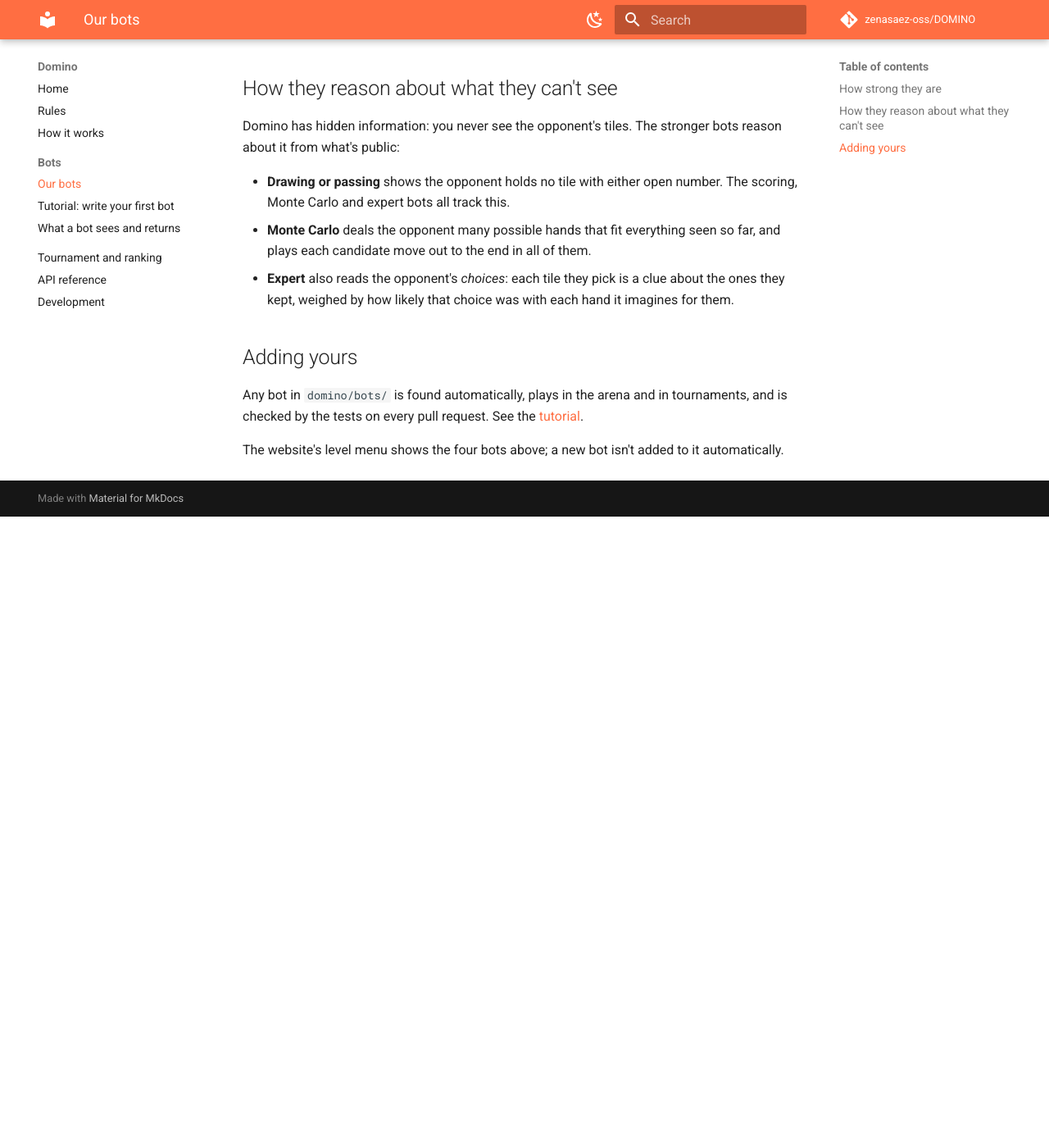
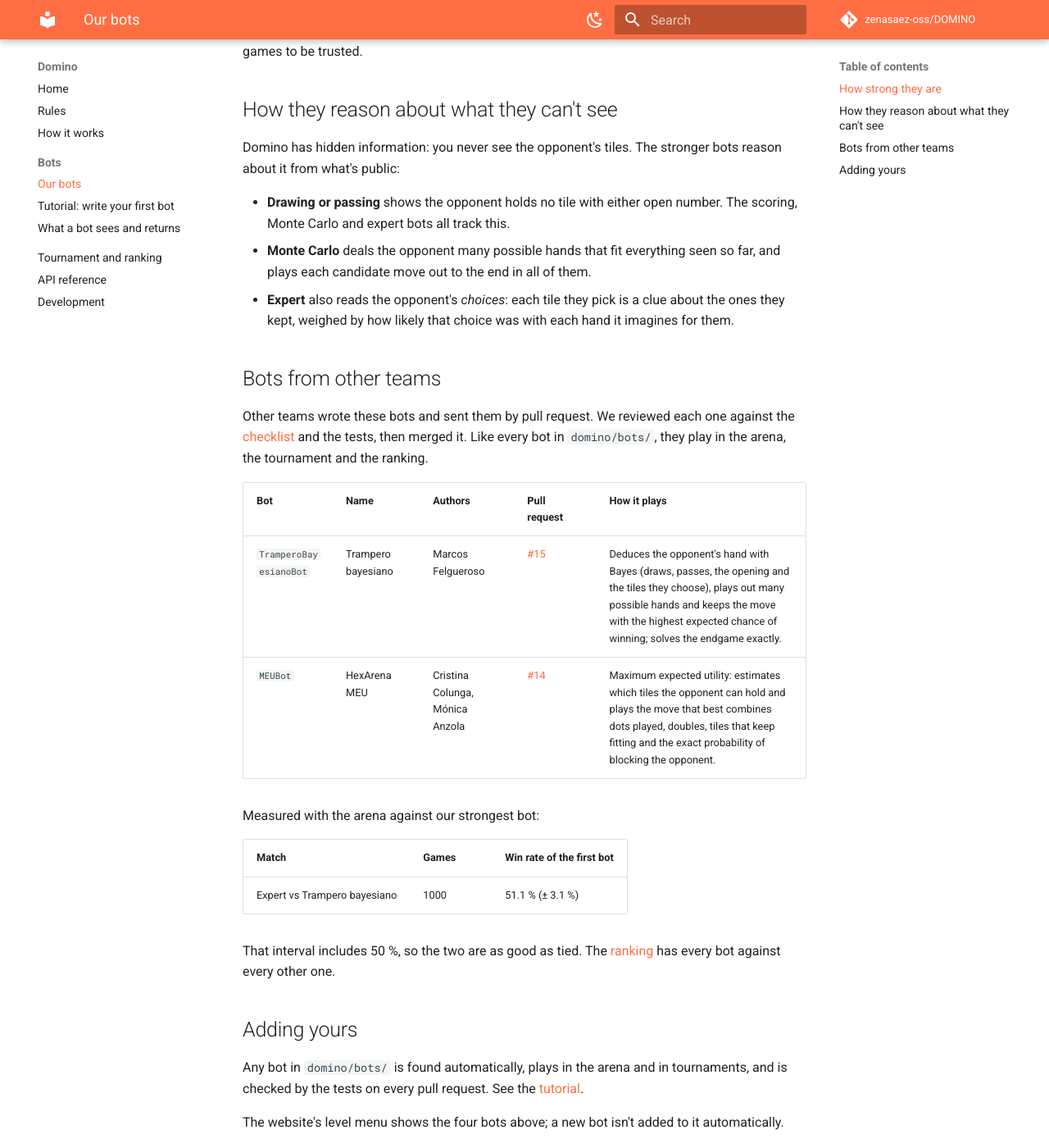
Before and after one commit to zenasaez-oss/DOMINO, an MkDocs documentation site: the page built from docs/bots.md, in a window 1280 px wide and 1400 px high, scrolled down 1282 px. Shown: the whole window at 82% size. Built offline with MkDocs 1.6.1 and Material for MkDocs 9.7.7, drawn with Linux system fonts in a browser that asks for light colours; comment, search, counter and statistics services are not loaded; before the commit the page ends 1912 px from its top, so only the background shows below that; some of the changed text lies outside the part shown.

Commit message:
Docs: añade los bots de otros equipos a la página de bots
Nueva sección "Bots from other teams" con Trampero bayesiano (#15) y
HexArena MEU (#14): autores, enlace a su PR y cómo juegan, más el
resultado de Expert contra Trampero en 1000 partidas.

```diff
--- a/docs/bots.md
+++ b/docs/bots.md
@@ -1,6 +1,7 @@
 # Our bots
 
-Four bots come with the game, one per difficulty level on the website. They follow exactly the
+Four bots come with the game, one per difficulty level on the website (bots sent by other teams
+are [further down](#bots-from-other-teams)). They follow exactly the
 same rules as a bot you write: they only get their [view](contract.md), and they go through the
 referee.
 
@@ -39,6 +40,26 @@ it from what's public:
 - **Expert** also reads the opponent's *choices*: each tile they pick is a clue about the ones
   they kept, weighed by how likely that choice was with each hand it imagines for them.
 
+## Bots from other teams
+
+Other teams wrote these bots and sent them by pull request. We reviewed each one against the
+[checklist](tutorial.md#checklist-before-opening-the-pull-request) and the tests, then merged it.
+Like every bot in `domino/bots/`, they play in the arena, the tournament and the ranking.
+
+| Bot | Name | Authors | Pull request | How it plays |
+|---|---|---|---|---|
+| `TramperoBayesianoBot` | Trampero bayesiano | Marcos Felgueroso | [#15](https://github.com/zenasaez-oss/DOMINO/pull/15) | Deduces the opponent's hand with Bayes (draws, passes, the opening and the tiles they choose), plays out many possible hands and keeps the move with the highest expected chance of winning; solves the endgame exactly. |
+| `MEUBot` | HexArena MEU | Cristina Colunga, Mónica Anzola | [#14](https://github.com/zenasaez-oss/DOMINO/pull/14) | Maximum expected utility: estimates which tiles the opponent can hold and plays the move that best combines dots played, doubles, tiles that keep fitting and the exact probability of blocking the opponent. |
+
+Measured with the arena against our strongest bot:
+
+| Match | Games | Win rate of the first bot |
+|---|---|---|
+| Expert vs Trampero bayesiano | 1000 | 51.1 % (± 3.1 %) |
+
+That interval includes 50 %, so the two are as good as tied. The [ranking](tournament.md) has
+every bot against every other one.
+
 ## Adding yours
 
 Any bot in `domino/bots/` is found automatically, plays in the arena and in tournaments, and is
```
